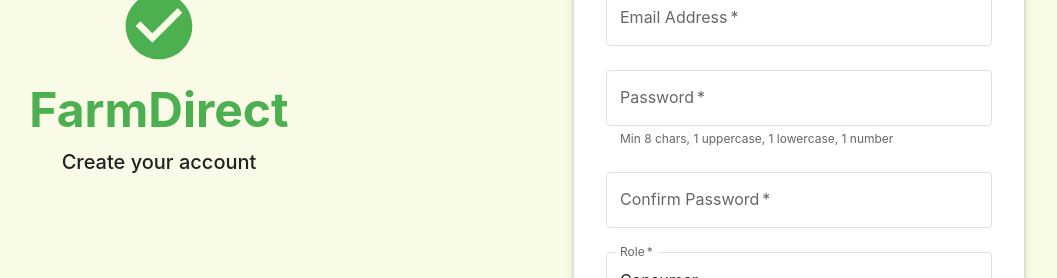
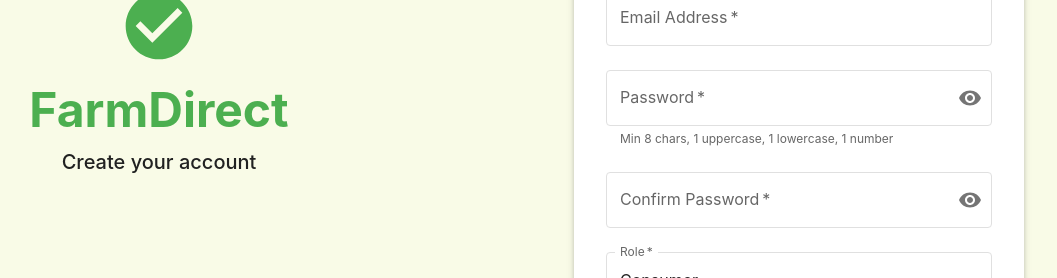
Before and after one commit to NicoleMumo/SERVER-ADMINISTRATION-HOSTED-WEBSITE-FARMDIRECT-E-COMMERCE, a React (Create React App) app in the folder FINAL_ICS_PROJECT_E_COMMERCE-main/client/: page /register in a window 1280 px wide. Shown: the part 318-596 px from the top of the page, without its empty margins (161-1218 px from the left). Built offline with nearby package versions, Linux system fonts and the light colour scheme; no server answers.

Commit message:
Added password visibility toggle

```diff
--- a/FINAL_ICS_PROJECT_E_COMMERCE-main/client/src/components/auth/Login.js
+++ b/FINAL_ICS_PROJECT_E_COMMERCE-main/client/src/components/auth/Login.js
@@ -9,9 +9,11 @@
   CircularProgress,
   Grid,
   Link,
-  Paper
+  Paper,
+  InputAdornment,
+  IconButton
 } from '@mui/material';
-import { CheckCircle } from '@mui/icons-material';
+import { CheckCircle, Visibility, VisibilityOff } from '@mui/icons-material';
 import axios from 'axios';
 
 const Login = () => {
@@ -21,8 +23,9 @@
   const [touched, setTouched] = useState({ email: false, password: false });
   const [error, setError] = useState('');
   const [loading, setLoading] = useState(false);
+  const [showPassword, setShowPassword] = useState(false);
 
-  // Validation functions
+  //Input Validation functions
   const validateEmail = (email) => {
     if (!email) {
       return 'Email is required';
@@ -217,12 +220,25 @@
                 fullWidth
                 label="Password"
                 name="password"
-                type="password"
+                type={showPassword ? 'text' : 'password'}
                 value={formData.password}
                 onChange={handleChange}
                 onBlur={handleBlur}
                 error={touched.password && !!errors.password}
                 helperText={touched.password && errors.password}
+                InputProps={{
+                  endAdornment: (
+                    <InputAdornment position="end">
+                      <IconButton
+                        aria-label="toggle password visibility"
+                        onClick={() => setShowPassword(!showPassword)}
+                        edge="end"
+                      >
+                        {showPassword ? <VisibilityOff /> : <Visibility />}
+                      </IconButton>
+                    </InputAdornment>
+                  ),
+                }}
                 sx={{
                   '& .MuiOutlinedInput-root': {
                     '& fieldset': { borderColor: errors.password && touched.password ? '#d32f2f' : '#E0E0E0' },
--- a/FINAL_ICS_PROJECT_E_COMMERCE-main/client/src/components/auth/Register.js
+++ b/FINAL_ICS_PROJECT_E_COMMERCE-main/client/src/components/auth/Register.js
@@ -9,9 +9,11 @@
   CircularProgress,
   Grid,
   Link,
-  Paper
+  Paper,
+  InputAdornment,
+  IconButton
 } from '@mui/material';
-import { CheckCircle } from '@mui/icons-material';
+import { CheckCircle, Visibility, VisibilityOff } from '@mui/icons-material';
 import axios from 'axios';
 
 const Register = () => {
@@ -40,6 +42,8 @@
   });
   const [error, setError] = useState('');
   const [loading, setLoading] = useState(false);
+  const [showPassword, setShowPassword] = useState(false);
+  const [showConfirmPassword, setShowConfirmPassword] = useState(false);
 
   // Validation functions
   const validateName = (name) => {
@@ -357,12 +361,25 @@
                 fullWidth
                 label="Password"
                 name="password"
-                type="password"
+                type={showPassword ? 'text' : 'password'}
                 value={formData.password}
                 onChange={handleChange}
                 onBlur={handleBlur}
                 error={touched.password && !!errors.password}
                 helperText={touched.password ? errors.password : 'Min 8 chars, 1 uppercase, 1 lowercase, 1 number'}
+                InputProps={{
+                  endAdornment: (
+                    <InputAdornment position="end">
+                      <IconButton
+                        aria-label="toggle password visibility"
+                        onClick={() => setShowPassword(!showPassword)}
+                        edge="end"
+                      >
+                        {showPassword ? <VisibilityOff /> : <Visibility />}
+                      </IconButton>
+                    </InputAdornment>
+                  ),
+                }}
                 sx={{
                   '& .MuiOutlinedInput-root': {
                     '& fieldset': { borderColor: errors.password && touched.password ? '#d32f2f' : '#E0E0E0' },
@@ -377,12 +394,25 @@
                 fullWidth
                 label="Confirm Password"
                 name="confirmPassword"
-                type="password"
+                type={showConfirmPassword ? 'text' : 'password'}
                 value={formData.confirmPassword}
                 onChange={handleChange}
                 onBlur={handleBlur}
                 error={touched.confirmPassword && !!errors.confirmPassword}
                 helperText={touched.confirmPassword && errors.confirmPassword}
+                InputProps={{
+                  endAdornment: (
+                    <InputAdornment position="end">
+                      <IconButton
+                        aria-label="toggle confirm password visibility"
+                        onClick={() => setShowConfirmPassword(!showConfirmPassword)}
+                        edge="end"
+                      >
+                        {showConfirmPassword ? <VisibilityOff /> : <Visibility />}
+                      </IconButton>
+                    </InputAdornment>
+                  ),
+                }}
                 sx={{
                   '& .MuiOutlinedInput-root': {
                     '& fieldset': { borderColor: errors.confirmPassword && touched.confirmPassword ? '#d32f2f' : '#E0E0E0' },
```
